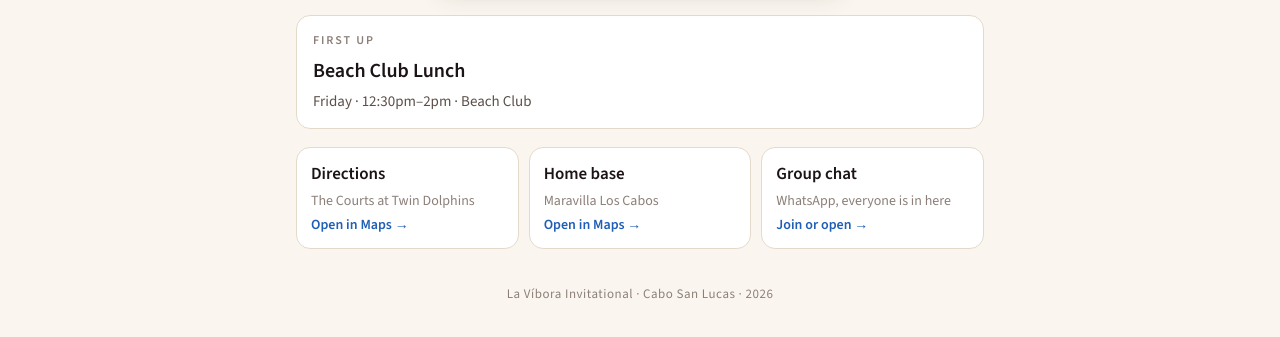
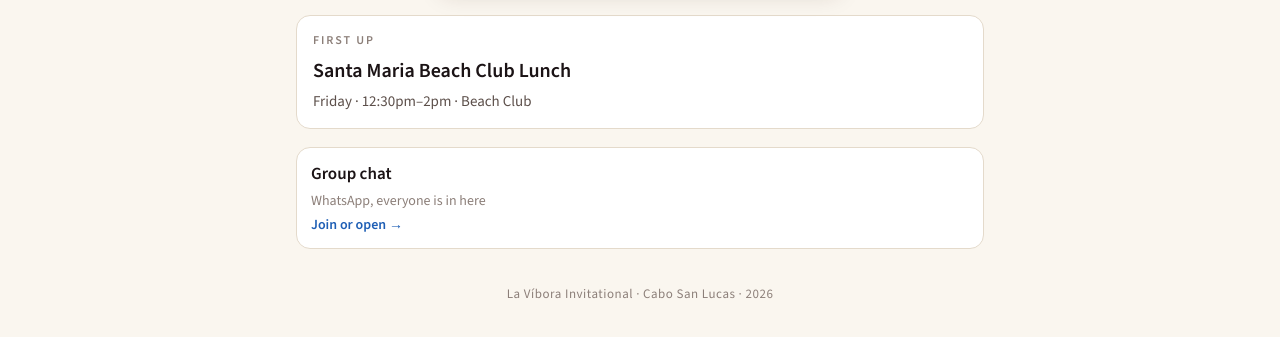
Before and after one commit to parenson/padelpuertaroja, a plain HTML site: page index.html in a window 1280 px wide. Shown: the part 687-1024 px from the top of the page. Drawn offline with nearby package versions, Linux system fonts and the light colour scheme.

Commit message:
Remove Directions and Home base cards from the home page; lunch title update
Venue directions remain on the Info tab.

Co-Authored-By: Claude Fable 5.1 <noreply@anthropic.com>

```diff
--- a/data.js
+++ b/data.js
@@ -60,7 +60,7 @@ window.PPR = {
     {
       date: "2026-10-23", label: "Friday", sub: "Oct 23 · Arrival",
       items: [
-        { start: "12:30", end: "14:00", type: "social",     title: "Beach Club Lunch",         where: "beach",  note: "Maravilla Beach Club, for all who are around the club." },
+        { start: "12:30", end: "14:00", type: "social",     title: "Santa Maria Beach Club Lunch",         where: "beach",  note: "Maravilla Beach Club, for all who are around the club." },
         { start: "15:00", end: "15:30", type: "social",     title: "Warm Up at The Courts",    where: "courts", note: "Check in, grab a racket, hit a few balls." },
         { start: "15:30", end: "16:30", type: "clinic",     title: "Work with the Pros",           where: "courts", note: "Kick off the weekend with some work on the fundamentals." },
         { start: "16:30", end: "18:00", type: "match",      title: "Day 1 Matches",            where: "courts", note: "Rotating partners, short sets, constant action." },
--- a/index.html
+++ b/index.html
@@ -371,13 +371,11 @@
 
   function buildQuick() {
     const q = $("#quick");
-    const links = [
-      { h: D.venues.courts.maps, t: "Directions", s: D.venues.courts.name, a: "Open in Maps" },
-      { h: D.venues.stay.maps, t: "Home base", s: D.venues.stay.name, a: "Open in Maps" }
-    ];
+    const links = [];   // venue directions live on the Info tab
     if (D.event.groupChat) links.push({ h: D.event.groupChat, t: "Group chat", s: "WhatsApp, everyone is in here", a: "Join or open" });
     if (D.event.playlist) links.push({ h: D.event.playlist, t: "Playlist", s: "Courtside soundtrack", a: "Listen" });
     if (D.event.photoDrop) links.push({ h: D.event.photoDrop, t: "Photo drop", s: "Add yours after each session", a: "Open album" });
+    q.hidden = !links.length;
     links.forEach(l => { const a = el("a", "", `<strong>${esc(l.t)}</strong><span>${esc(l.s)}</span><em>${esc(l.a)} →</em>`); a.href = l.h; a.target = "_blank"; a.rel = "noopener"; q.appendChild(a); });
   }
 
```
